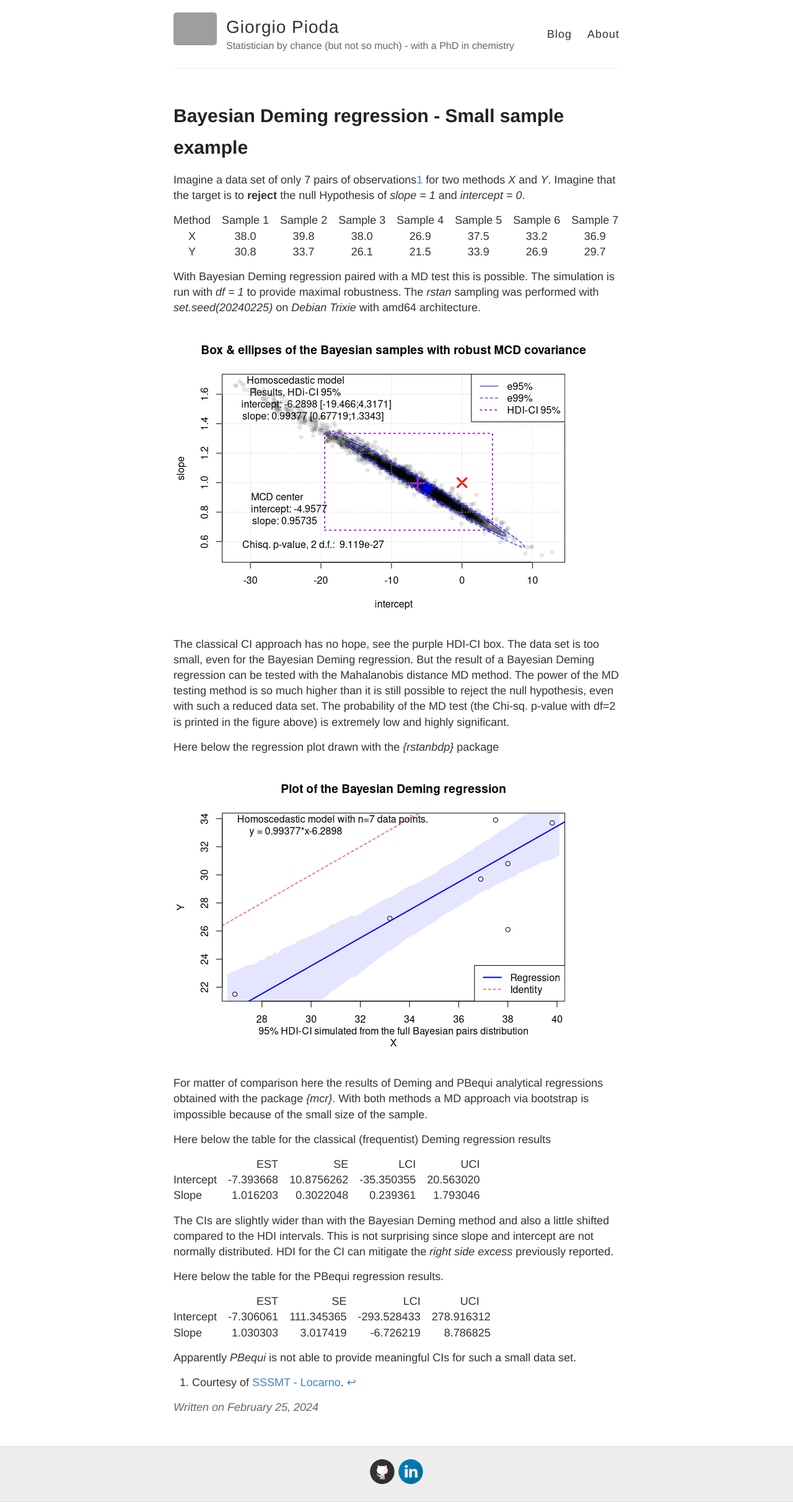
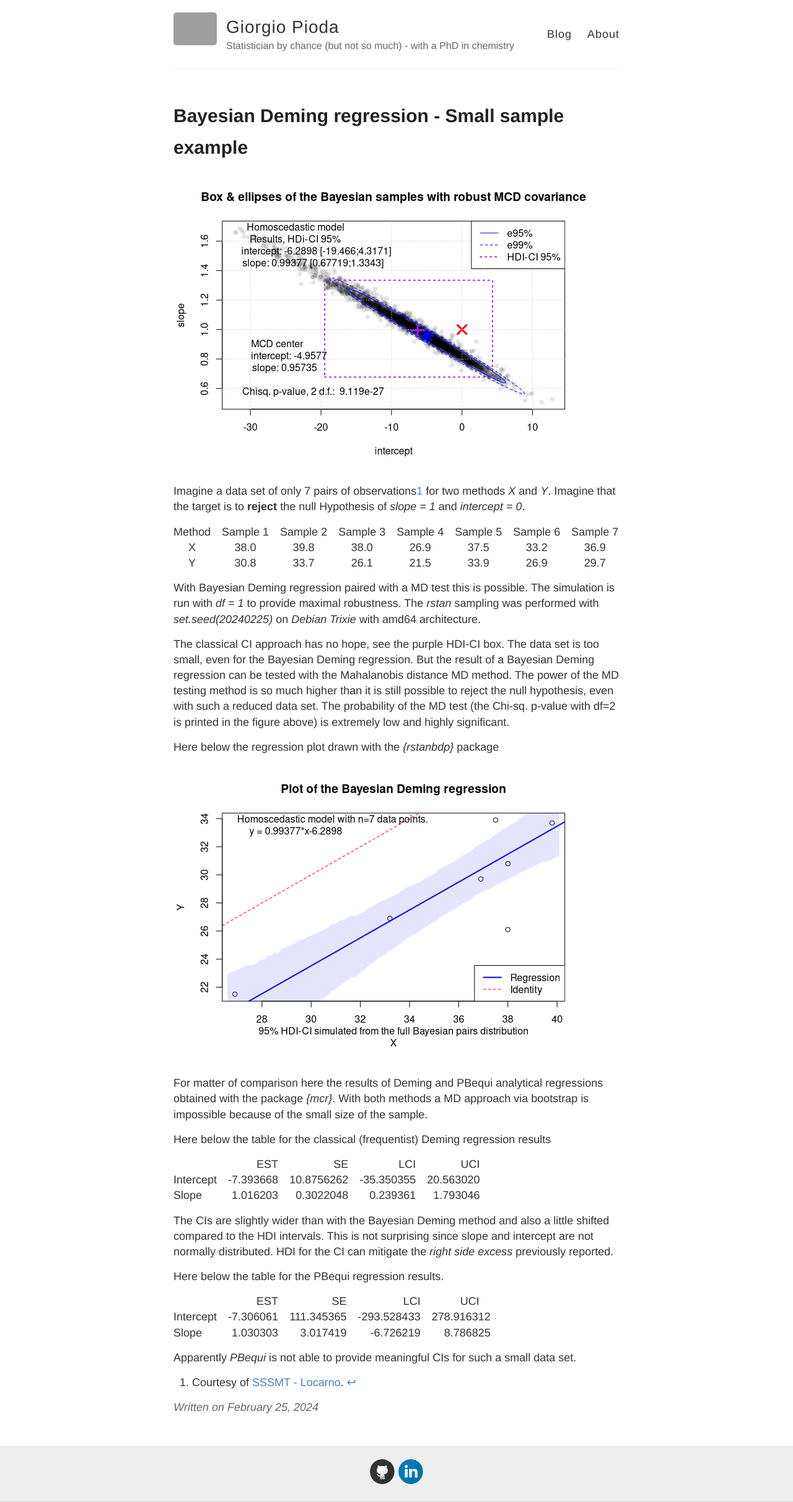
Before and after one commit to piodag/piodag.github.io, a Jekyll site: the page built from _posts/2014-3-18-4-small-sample.md, in a window 1280 px wide. Shown: the whole page at 62% size. Built offline with Jekyll 4.4.1, drawn with Linux system fonts in a browser that asks for light colours; grey boxes are pictures that could not be loaded.

Commit message:
reordering

```diff
--- a/_posts/2014-3-18-4-small-sample.md
+++ b/_posts/2014-3-18-4-small-sample.md
@@ -3,6 +3,8 @@ layout: post
 title: "Bayesian Deming regression - Small sample example"
 date: 2024-02-25 18:40:00
 ---
+
+![Small sample BE plot]({{ site.baseurl }}/images/small_size_example/unnamed-chunk-2-1.png)
 
 Imagine a data set of only 7 pairs of observations[^dsource] for two methods *X*
 and *Y*. Imagine that the target is to **reject** the null Hypothesis of
@@ -20,7 +22,6 @@ and *Y*. Imagine that the target is to **reject** the null Hypothesis of
 
 With Bayesian Deming regression paired with a MD test this is possible. The simulation is run with *df = 1* to provide maximal robustness. The *rstan* sampling was performed with *set.seed(20240225)* on *Debian Trixie* with amd64 architecture.
 
-![Small sample BE plot]({{ site.baseurl }}/images/small_size_example/unnamed-chunk-2-1.png)
 
 The classical CI approach has no hope, see the purple HDI-CI box. The data set is too small, even for the
 Bayesian Deming regression. But the result of a Bayesian Deming regression can be tested with the Mahalanobis distance MD method. The power of the MD testing method is so much higher than it is still possible to reject the null hypothesis, even with such a reduced data set. The probability of the MD test (the Chi-sq. p-value with df=2
```
